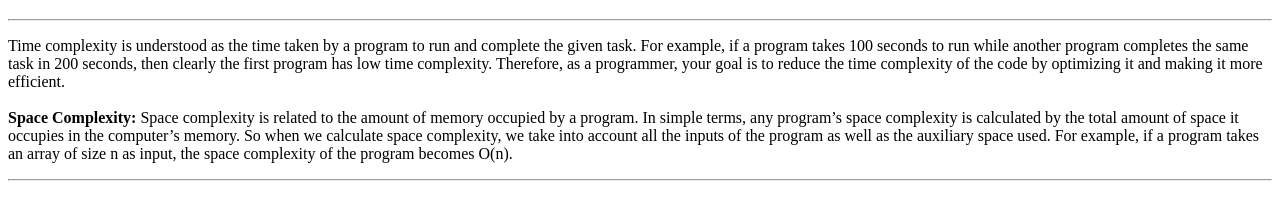
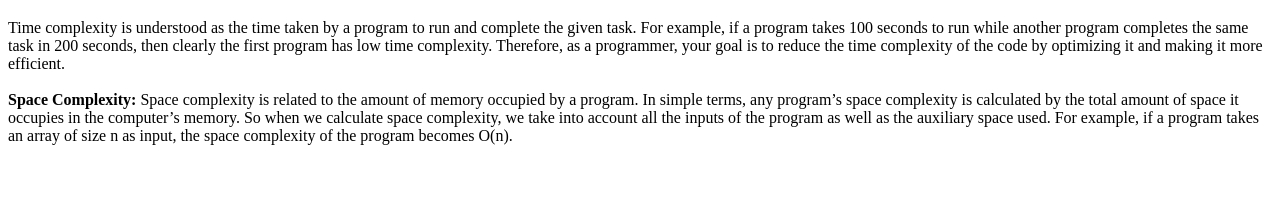
Before and after one commit to acciojob/time-and-space-complexity-TrueAzmiAsif, a website: page main.html in a window 1280 px wide. Shown: the part 61-280 px from the top of the page. Drawn offline with Linux system fonts and the light colour scheme.

Commit message:
created a submission

```diff
--- a/main.html
+++ b/main.html
@@ -11,8 +11,8 @@
     <script type="text/javascript" src="./script.js">
 </script>
 <div>
-	<h1>Time and Space Complexity</h1><hr>
-	<p>Time complexity is understood as the time taken by a program to run and complete the given task. For example, if a program takes 100 seconds to run while another program completes the same task in 200 seconds, then clearly the first program has low time complexity. Therefore, as a programmer, your goal is to reduce the time complexity of the code by optimizing it and making it more efficient.<br><br><b>Space Complexity:</b> Space complexity is related to the amount of memory occupied by a program. In simple terms, any program’s space complexity is calculated by the total amount of space it occupies in the computer’s memory. So when we calculate space complexity, we take into account all the inputs of the program as well as the auxiliary space used. For example, if a program takes an array of size n as input, the space complexity of the program becomes O(n).</p><hr>
+	<h1>Time and Space Complexity</h1>
+	<p>Time complexity is understood as the time taken by a program to run and complete the given task. For example, if a program takes 100 seconds to run while another program completes the same task in 200 seconds, then clearly the first program has low time complexity. Therefore, as a programmer, your goal is to reduce the time complexity of the code by optimizing it and making it more efficient.<br><br><b>Space Complexity:</b> Space complexity is related to the amount of memory occupied by a program. In simple terms, any program’s space complexity is calculated by the total amount of space it occupies in the computer’s memory. So when we calculate space complexity, we take into account all the inputs of the program as well as the auxiliary space used. For example, if a program takes an array of size n as input, the space complexity of the program becomes O(n).</p>
 </div>
 </body>
 
```
